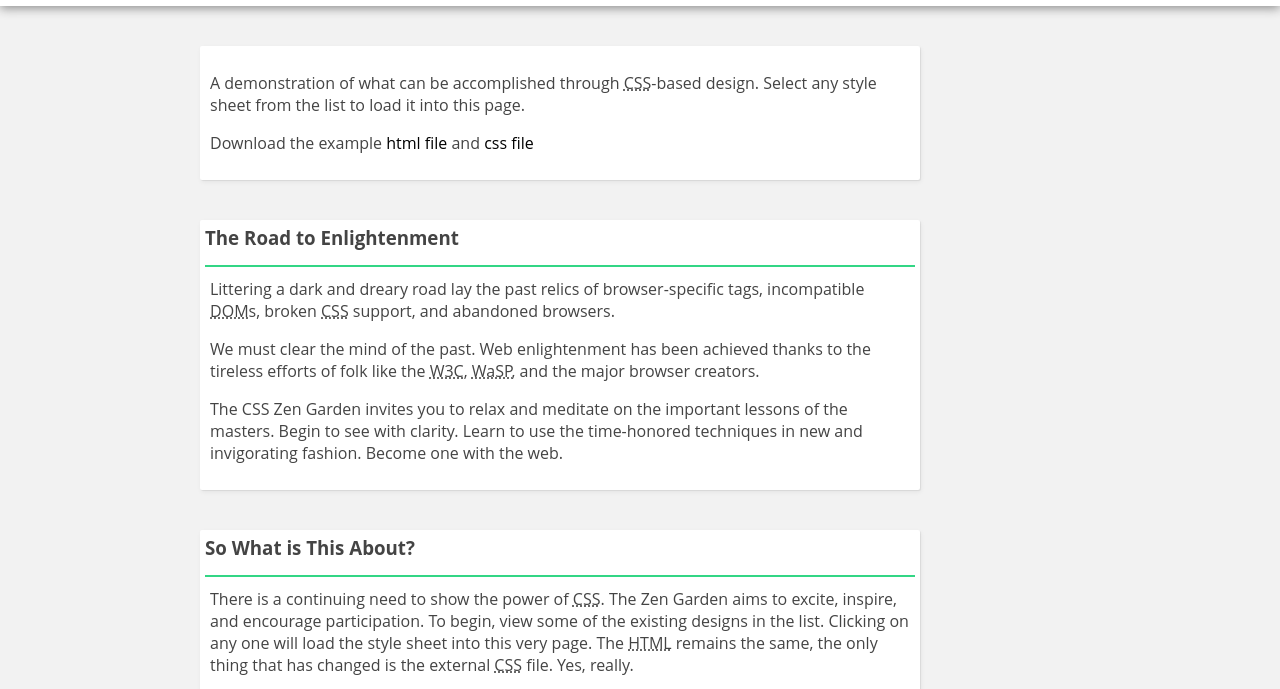
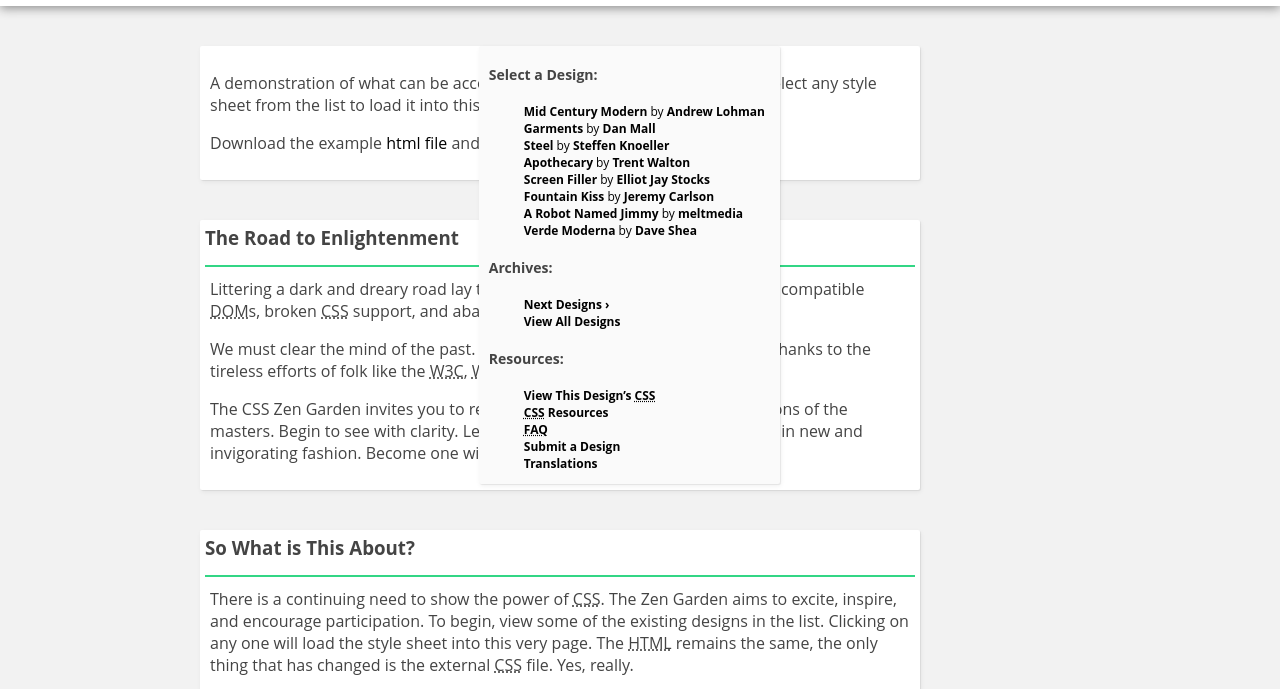
Before and after one commit to danielbjurling/css-project, a plain HTML site: page index.html in a window 1280 px wide. Shown: the part 99-788 px from the top of the page. Drawn offline with Linux system fonts and the light colour scheme.

Commit message:
Moved sidebar to the right

```diff
--- a/css/style.css
+++ b/css/style.css
@@ -4,7 +4,7 @@ body {
   width:100%;
   height:100%;
   position:absolute;
-  margin: 0;
+  margin: 0 0 100px;
   padding: 0;
 }
 
@@ -48,13 +48,13 @@ a:visited {
 
 /* -- Article -- */
 [role="article"] {
+  display: block;
   background-color: #fff;
   width: 700px;
   padding: 10px;
   margin: 40px 0px 0px 200px;
   border-radius: 2px;
   box-shadow: 1px 1px 1px 0 rgba(0,0,0,.07),1px 2px 5px 0 rgba(0,0,0,.06);
-  transition: box-shadow 0.3s;
   color: #444;
 }
 
@@ -67,25 +67,29 @@ a:visited {
 }
 
 /* -- Sidebar -- */
-.page-wrapper aside {
+aside {
+  position:absolute;
   background-color: #fafafa;
-  right:0;
-  top:2.5%;
+  padding: 0px 15px 0px 5px;
+  right: 500px;
+  top: 145px;
   font-size: 12px;
   border-radius: 2px;
   box-shadow: 1px 1px 1px 0 rgba(0,0,0,.07),1px 2px 5px 0 rgba(0,0,0,.06);
-  transition: box-shadow 0.3s;
 }
 
 aside .wrapper a {
   font-size: 12px;
   font-weight: bold;
 }
+aside .wrapper ul li {
+  list-style-type: none;
+  padding: 0px 0px 0px -15px;
+}
+aside h3 {
 
-aside h3 {
- background-color: #33d685;
- width: 50%;
-  color: #fff;
+  width: 50%;
+  color: #444;
   padding: 5px;
   border-radius: 3px;
 }
@@ -96,12 +100,14 @@ footer {
   background-color: #333;
   text-align: center;
   position: relative;
+  height: 50px;
+
 }
 
 footer a {
   background-color: #33d685;
   border-radius: 3px;
-  padding: 4px;
+  padding: 10px;
   color: #fff;
 }
 
```
